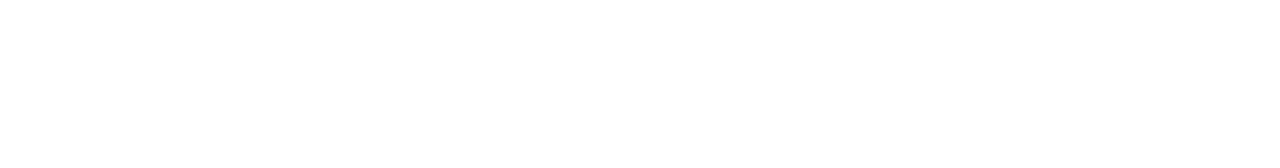
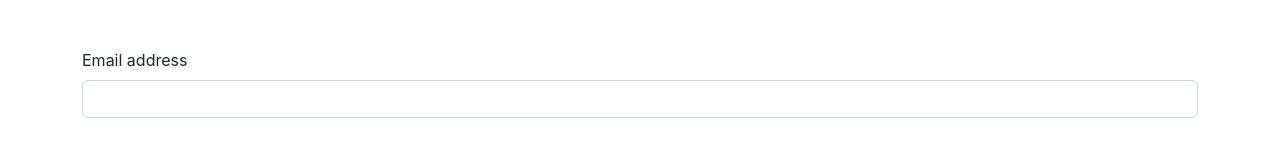
Before and after one commit to ehsansh/react-test, a React (Create React App) app: page / in a window 1280 px wide. Shown: the top 168 px of the page. Built offline with nearby package versions, Linux system fonts and the light colour scheme.

Commit message:
add bootstrap and add email input to the app.js

```diff
--- a/public/index.html
+++ b/public/index.html
@@ -9,6 +9,13 @@
             name="description"
             content="Web site created using create-react-app"
         />
+        <link
+            href="https://cdn.jsdelivr.net/npm/bootstrap@5.2.3/dist/css/bootstrap.min.css"
+            rel="stylesheet"
+            integrity="sha384-rbsA2VBKQhggwzxH7pPCaAqO46MgnOM80zW1RWuH61DGLwZJEdK2Kadq2F9CUG65"
+            crossorigin="anonymous"
+        />
+
         <link rel="apple-touch-icon" href="%PUBLIC_URL%/logo192.png" />
         <!--
       manifest.json provides metadata used when your web app is installed on a
@@ -38,6 +45,5 @@
 
       To begin the development, run `npm start` or `yarn start`.
       To create a production bundle, use `npm run build` or `yarn build`.
-    -->
-  </body>
+    --></body>
 </html>
--- a/src/App.js
+++ b/src/App.js
@@ -2,7 +2,23 @@ import logo from './logo.svg';
 import './App.css';
 
 function App() {
-    return <div></div>;
+    return (
+        <div className='container my-5'>
+            <form>
+                <div className='mb-3'>
+                    <label htmlFor='email' className='form-label'>
+                        Email address
+                    </label>
+                    <input
+                        type='email'
+                        id='email'
+                        name='email'
+                        className='form-control'
+                    />
+                </div>
+            </form>
+        </div>
+    );
 }
 
 export default App;
```
Lines whose indentation alone changed are shown as unchanged.
